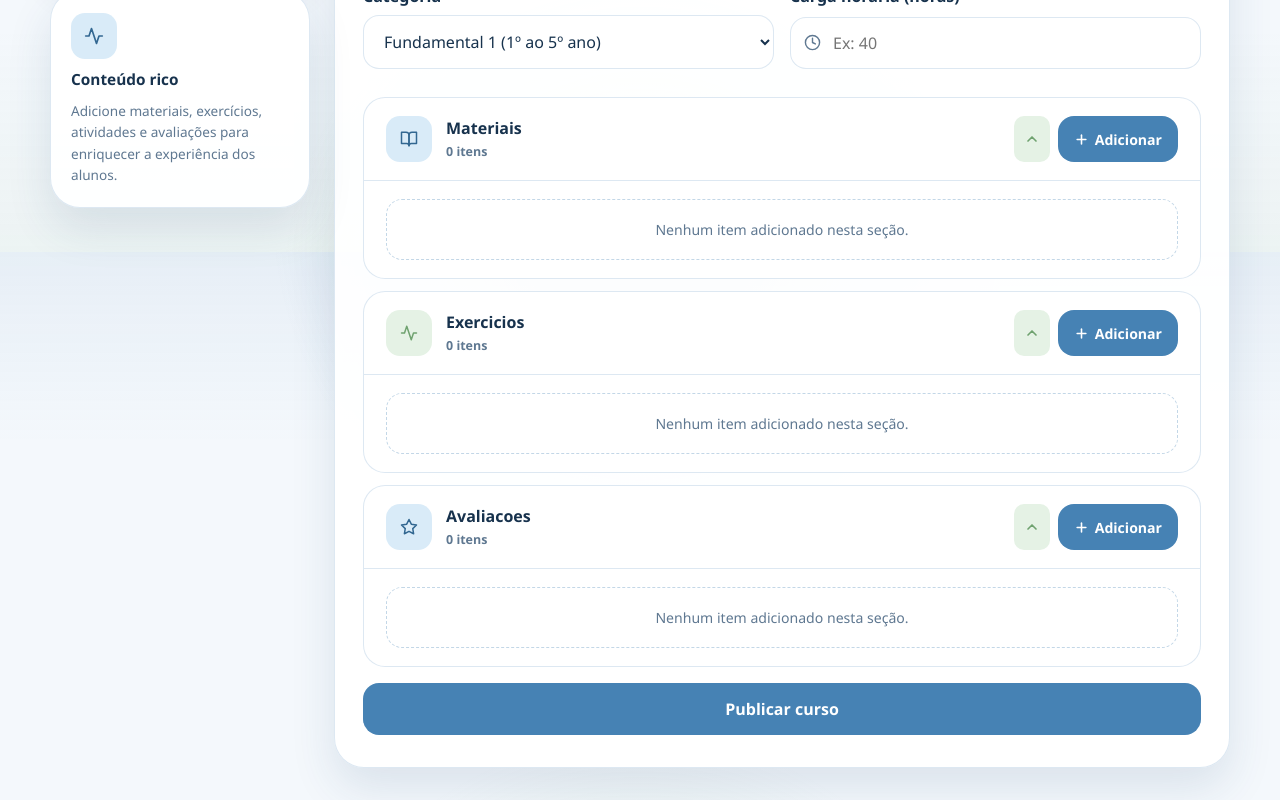
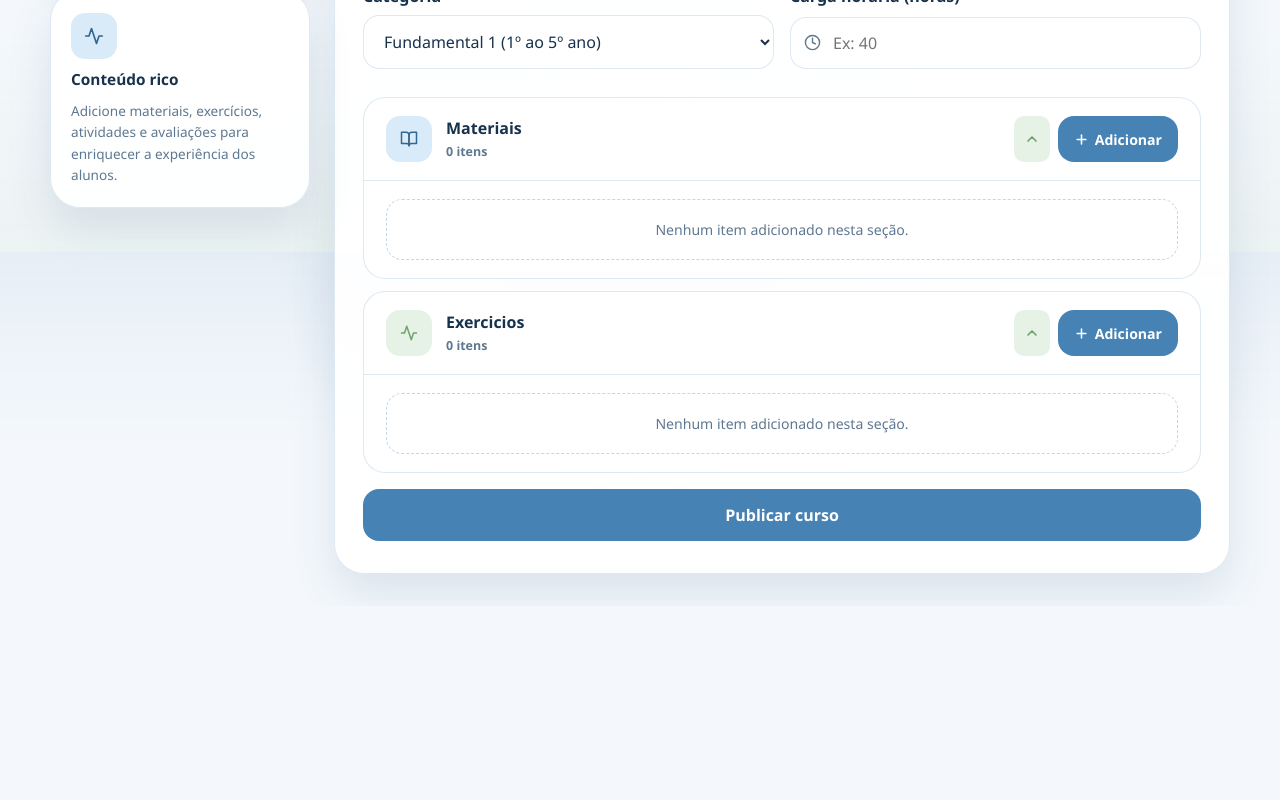
Before and after one commit to Pedro07070707/web-cursify, a React (Vite) app: page /publish-course in a window 1280 px wide. Shown: the part 548-1348 px from the top of the page. After the commit the page ends 1154 px from the top, so only its background shows below. Built offline with nearby package versions, Linux system fonts and the light colour scheme.

Commit message:
PreBanca

```diff
--- a/src/components/ManageCourseContent.jsx
+++ b/src/components/ManageCourseContent.jsx
@@ -10,7 +10,6 @@ const buildInitialState = () => ({
   material: [],
   exercicios: [],
   atividades: [],
-  avaliacoes: [],
 });
 
 function ManageCourseContent() {
@@ -73,7 +72,7 @@ function ManageCourseContent() {
   const saveSection = async (config) => {
     const items = sections[config.key];
     const validItems = items.filter((item) => {
-      if (config.key === 'atividades' || config.key === 'avaliacoes') {
+      if (config.key === 'atividades') {
         return item.enunciado.trim() && item.alternativa.trim();
       }
 
--- a/src/components/PublishCourse.jsx
+++ b/src/components/PublishCourse.jsx
@@ -24,7 +24,6 @@ function PublishCoursePage() {
     material: [],
     exercicios: [],
     atividades: [],
-    avaliacoes: [],
   });
 
   const navigate = useNavigate();
@@ -79,7 +78,7 @@ function PublishCoursePage() {
       if (createdCourseId) {
         for (const config of CONTENT_TYPES) {
           const validItems = sections[config.key].filter((item) => {
-            if (config.key === 'atividades' || config.key === 'avaliacoes') {
+            if (config.key === 'atividades') {
               return item.enunciado.trim() && item.alternativa.trim();
             }
 
--- a/src/components/StudentCourseView.jsx
+++ b/src/components/StudentCourseView.jsx
@@ -28,7 +28,7 @@ const getCourseStatusLabel = (status) => {
 function StudentCourseViewPage() {
   const { id } = useParams();
   const [course, setCourse] = useState(null);
-  const [contents, setContents] = useState({ material: [], exercicios: [], atividades: [], avaliacoes: [] });
+  const [contents, setContents] = useState({ material: [], exercicios: [], atividades: [] });
   const [loading, setLoading] = useState(true);
   const [studentStatus, setStudentStatus] = useState('Em progresso');
   const [feedback, setFeedback] = useState({ type: 'info', message: '' });
@@ -102,7 +102,7 @@ function StudentCourseViewPage() {
           CONTENT_TYPES.map((config) => axios.get(`http://localhost:8080/api/v1/${config.endpoint}`))
         );
 
-        const nextContents = { material: [], exercicios: [], atividades: [], avaliacoes: [] };
+        const nextContents = { material: [], exercicios: [], atividades: [] };
 
         responses.forEach((contentResponse, index) => {
           if (contentResponse.status !== 'fulfilled') return;
@@ -164,7 +164,6 @@ function StudentCourseViewPage() {
 
           <CourseContentListSection title="Materiais" items={contents.material} typeKey="material" emptyMessage="Nenhum material disponivel." />
           <CourseContentListSection title="Exercicios" items={contents.exercicios} typeKey="exercicios" emptyMessage="Nenhum exercicio disponivel." />
-          <CourseContentListSection title="Avaliacoes" items={contents.avaliacoes} typeKey="avaliacoes" emptyMessage="Nenhuma avaliacao disponivel." />
 
           <div className="hero-actions">
             <button className="btn btn-primary" onClick={() => navigate('/chat')}>Chat com Professor</button>
--- a/src/components/TeacherCourseView.jsx
+++ b/src/components/TeacherCourseView.jsx
@@ -19,7 +19,7 @@ const NIVEIS = {
 function TeacherCourseViewPage() {
   const { id } = useParams();
   const [course, setCourse] = useState(null);
-  const [contents, setContents] = useState({ material: [], exercicios: [], atividades: [], avaliacoes: [] });
+  const [contents, setContents] = useState({ material: [], exercicios: [], atividades: [] });
   const [loading, setLoading] = useState(true);
   const [feedback, setFeedback] = useState({ type: 'info', message: '' });
   const navigate = useNavigate();
@@ -50,7 +50,7 @@ function TeacherCourseViewPage() {
           CONTENT_TYPES.map((config) => axios.get(`http://localhost:8080/api/v1/${config.endpoint}`))
         );
 
-        const nextContents = { material: [], exercicios: [], atividades: [], avaliacoes: [] };
+        const nextContents = { material: [], exercicios: [], atividades: [] };
 
         responses.forEach((contentResponse, index) => {
           if (contentResponse.status !== 'fulfilled') return;
@@ -117,7 +117,6 @@ function TeacherCourseViewPage() {
           <CourseContentListSection title="Materiais" items={contents.material} typeKey="material" emptyMessage="Nenhum material cadastrado." />
           <CourseContentListSection title="Exercicios" items={contents.exercicios} typeKey="exercicios" emptyMessage="Nenhum exercicio cadastrado." />
           <CourseContentListSection title="Atividades" items={contents.atividades} typeKey="atividades" emptyMessage="Nenhuma atividade cadastrada." />
-          <CourseContentListSection title="Avaliacoes" items={contents.avaliacoes} typeKey="avaliacoes" emptyMessage="Nenhuma avaliacao cadastrada." />
 
           <div className="hero-actions">
             <button className="btn btn-primary" onClick={() => navigate('/chat')}>Chat com Alunos</button>
--- a/src/components/courseContentConfig.js
+++ b/src/components/courseContentConfig.js
@@ -47,36 +47,10 @@ export const CONTENT_TYPES = [
     }),
     getSummary: (item) => item.subtitulo || item.conteudo,
   },
-  {
-    key: 'avaliacoes',
-    title: 'Avaliacoes',
-    endpoint: 'avaliacao',
-    statusField: 'statusAvaliacao',
-    defaultStatus: 0,
-    buildPayload: (item, courseId, userId, index, refs = {}) => ({
-      numeroAvaliacao: index + 1,
-      numero_avaliacao: index + 1,
-      enunciadoAvaliacao: item.enunciado.trim(),
-      enunciado_avaliacao: item.enunciado.trim(),
-      alternativaAvaliacao: item.alternativa.trim(),
-      alternativa_avaliacao: item.alternativa.trim(),
-      usuarioId: userId,
-      idUsuario: userId,
-      usuario_id: userId,
-      usuario: refs.user || { id: userId },
-      cursoId: courseId,
-      idCurso: courseId,
-      curso_id: courseId,
-      curso: refs.course || { id: courseId },
-      statusAvaliacao: Number(item.status) || 0,
-      status_avaliacao: Number(item.status) || 0,
-    }),
-    getSummary: (item) => item.alternativa,
-  },
 ];
 
 export const createEmptyEntry = (typeKey) => {
-  if (typeKey === 'atividades' || typeKey === 'avaliacoes') {
+  if (typeKey === 'atividades') {
     return {
       enunciado: '',
       alternativa: '',
```
